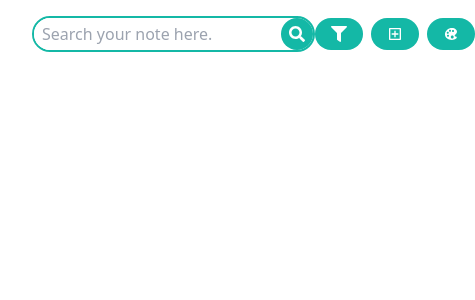
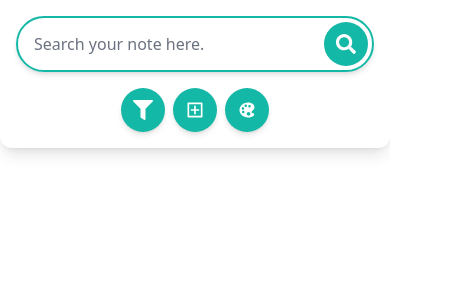
Before and after one commit to IamNayanIslam/note-app, a React app: page / in a window 390 px wide. Shown: the top 300 px of the page, 475 px wide, since content can reach past the window. Built offline with nearby package versions, Linux system fonts and the light colour scheme; the HTML template or start-up script is replaced by a standard one.

Commit message:
UI: make action menu responsive

```diff
--- a/src/Components/ActionMenu.jsx
+++ b/src/Components/ActionMenu.jsx
@@ -5,30 +5,30 @@ import { IoIosColorPalette } from "react-icons/io";
 
 const ActionMenu = () => {
   return (
-    <div className="flex justify-between px-8 py-4">
-      <form action="">
-        <div className="border-2 border-teal-500  rounded-full flex justify-between">
+    <div className="flex flex-col md:flex-row justify-between w-full p-4 md:px-8 md:py-4 bg-white shadow-lg rounded-xl">
+      <form className="w-full md:w-1/3 mb-4 md:mb-0">
+        <div className="border-2 border-teal-500 rounded-full flex items-center justify-between shadow-md focus-within:ring-2 focus-within:ring-teal-300 transition duration-300">
           <input
             type="text"
             placeholder="Search your note here."
             max={20}
             required
-            className="px-2 rounded-full outline:none focus:outline-none"
+            className="flex-1 px-4 py-2 bg-transparent rounded-full focus:outline-none placeholder-gray-500"
           />
-          <button className="bg-teal-500 p-2 rounded-full text-white">
-            <FaSearch />
+          <button className="bg-teal-500 p-3 rounded-full text-white transition duration-300 hover:bg-teal-600 active:scale-95 m-1">
+            <FaSearch className="h-5 w-5" />
           </button>
         </div>
       </form>
       <div className="flex items-center justify-center gap-2">
-        <button className="bg-teal-500 py-2 px-4 rounded-full text-white">
-          <FaFilter />
+        <button className="bg-teal-500 p-3 rounded-full text-white shadow-md hover:bg-teal-600 transition duration-300 active:scale-95">
+          <FaFilter className="h-5 w-5" />
         </button>
-        <button className="bg-teal-500 py-2 px-4 rounded-full text-white">
-          <RiAddBoxLine />
+        <button className="bg-teal-500 p-3 rounded-full text-white shadow-md hover:bg-teal-600 transition duration-300 active:scale-95">
+          <RiAddBoxLine className="h-5 w-5" />
         </button>
-        <button className="bg-teal-500 py-2 px-4 rounded-full text-white">
-          <IoIosColorPalette />
+        <button className="bg-teal-500 p-3 rounded-full text-white shadow-md hover:bg-teal-600 transition duration-300 active:scale-95">
+          <IoIosColorPalette className="h-5 w-5" />
         </button>
       </div>
     </div>
```
